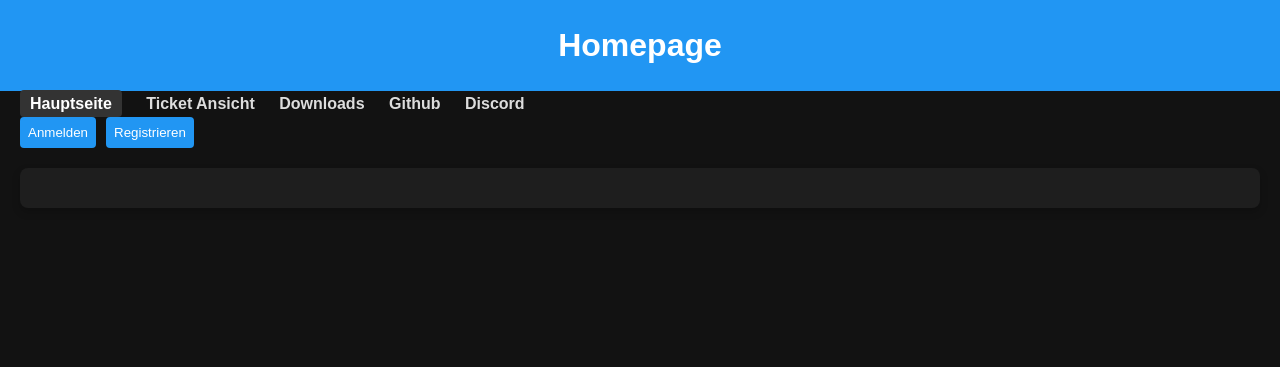
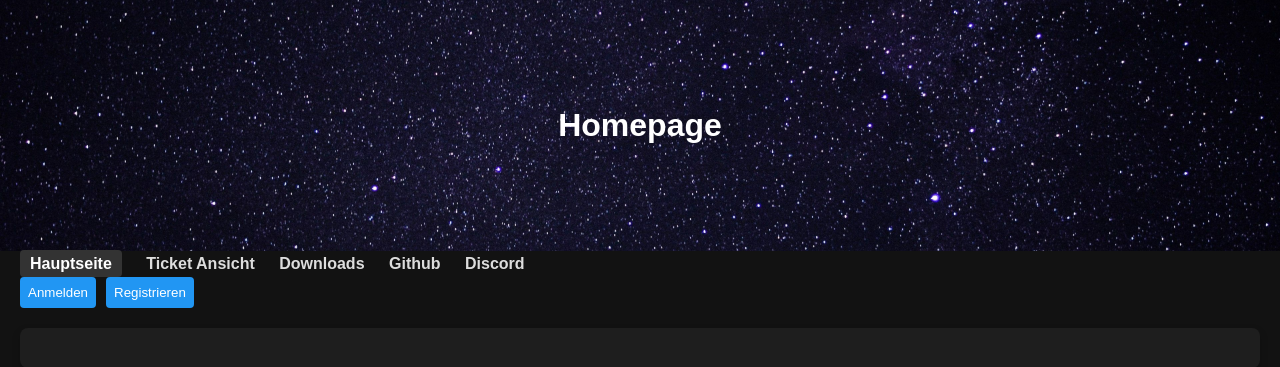
Before and after one commit to SunLightScorpion/SunLightBlogPage, a PHP site: page / in a window 1280 px wide. Shown: the top 367 px of the page. Run offline with PHP 8.4, Linux system fonts and the light colour scheme; data that the repository does not hold is empty.

Commit message:
add background (#2)

```diff
--- a/src/downloads.html
+++ b/src/downloads.html
@@ -9,9 +9,9 @@
 </head>
 <body>
 
-<header>
+<div class="header-image">
     <h1>Downloads</h1>
-</header>
+</div>
 
 <nav>
     <ul>
--- a/src/index.php
+++ b/src/index.php
@@ -9,9 +9,10 @@
 </head>
 <body>
 
-<header>
+<div class="header-image">
     <h1>Homepage</h1>
-</header>
+</div>
+
 
 <nav>
     <ul>
--- a/src/style.css
+++ b/src/style.css
@@ -126,3 +126,12 @@ nav ul li a:hover {
 .button-container button:hover {
     background-color: #1976D2;
 }
+
+.header-image {
+    background-image: url('star.jpg'); /* Pfad zum Hintergrundbild */
+    background-size: cover;
+    background-position: center;
+    text-align: center;
+    padding: 100px 0; /* Anpassen der oberen und unteren Abstände */
+    color: #fff; /* Weiß für den Text */
+}
--- a/src/ticket_detail.php
+++ b/src/ticket_detail.php
@@ -9,9 +9,10 @@
 </head>
 <body>
 
-<header>
+<div class="header-image">
     <h1>Bug Detail</h1>
-</header>
+</div>
+
 <nav>
     <ul>
         <li><a href="index.php">Home</a></li>
```
Also changed, not shown: src/tickets.php (+4 -3 lines), src/star.jpg (added).
